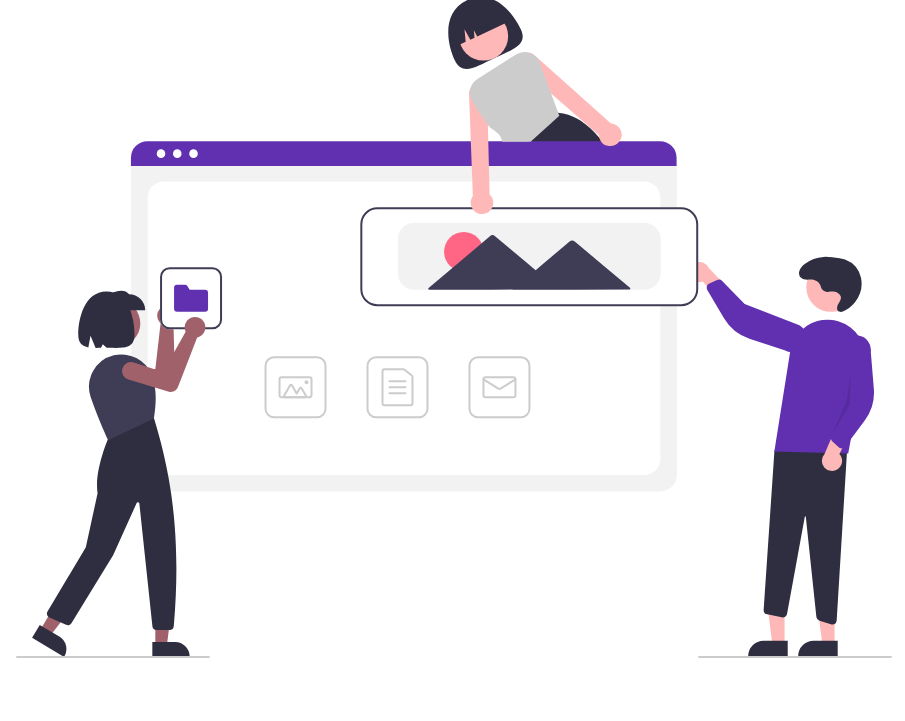
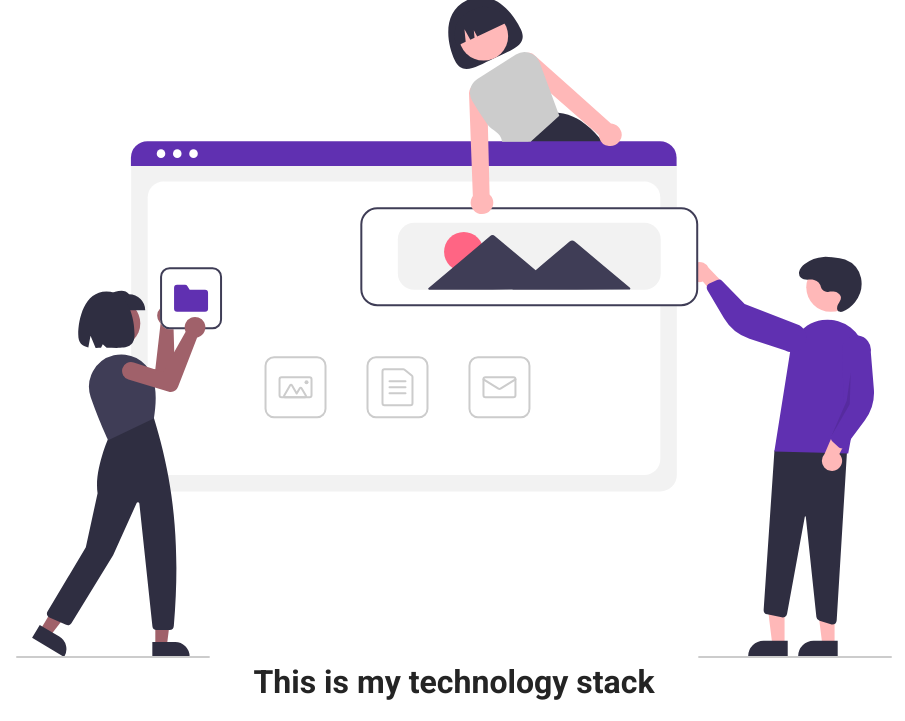
Before and after one commit to TimSalacup/E-portfolio, a plain HTML site: page index.html in a window 1280 px wide. Shown: the part 387-1108 px from the top of the page, without its empty margins (186-1091 px from the left). Before the commit the page ends 1049 px from the top, so only its background shows below. Drawn offline with Linux system fonts and the light colour scheme.

Commit message:
update index

```diff
--- a/index.html
+++ b/index.html
@@ -72,5 +72,17 @@
             </div>
         </div>
     </section>
+    <section id="languages">
+        <div class="row">
+            <h1 class="section__title">This is my technology stack</h1>
+            <div class="language__list">
+                <div class="language">
+                    <figure class="language__img--wrapper">
+                        <img src="" alt="" class="language__img">
+                    </figure>
+                </div>
+            </div>
+        </div>
+    </section>
 </body>
 </html>
```
